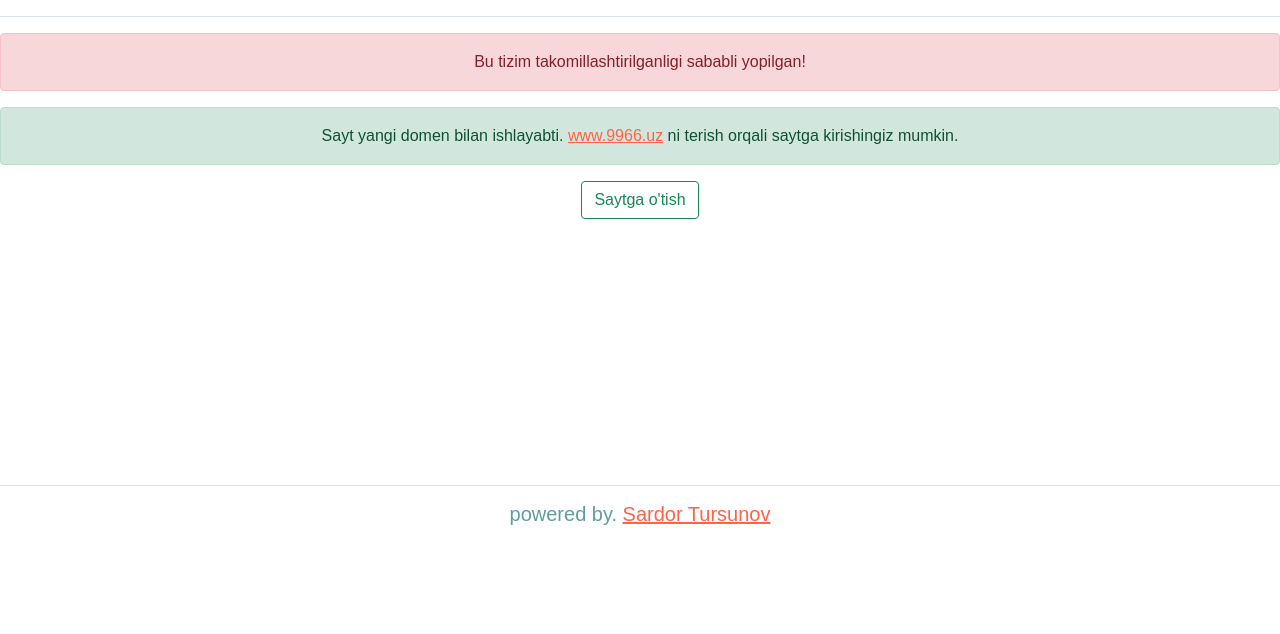
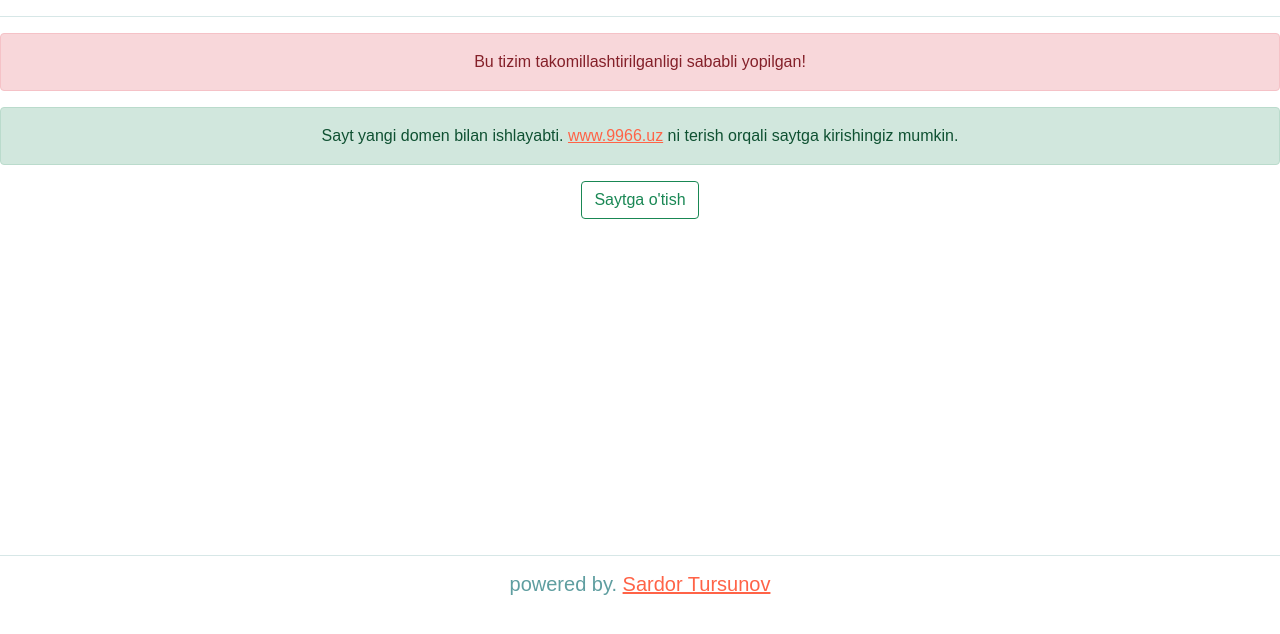
Before and after one commit to sardortursunov/test, a plain HTML site: page index.html in a window 1280 px wide. Drawn offline with nearby package versions, Linux system fonts and the light colour scheme.

Commit message:
Update index.html

```diff
--- a/index.html
+++ b/index.html
@@ -92,7 +92,7 @@
 
 
 
-  <div style="padding-top: 250px"><hr>
+  <div style="padding-top: 320px"><hr>
   <h5>powered by. <a href="https://t.me/sardor_tursunov_official"> Sardor Tursunov</a></h5></div>
 
 
```
